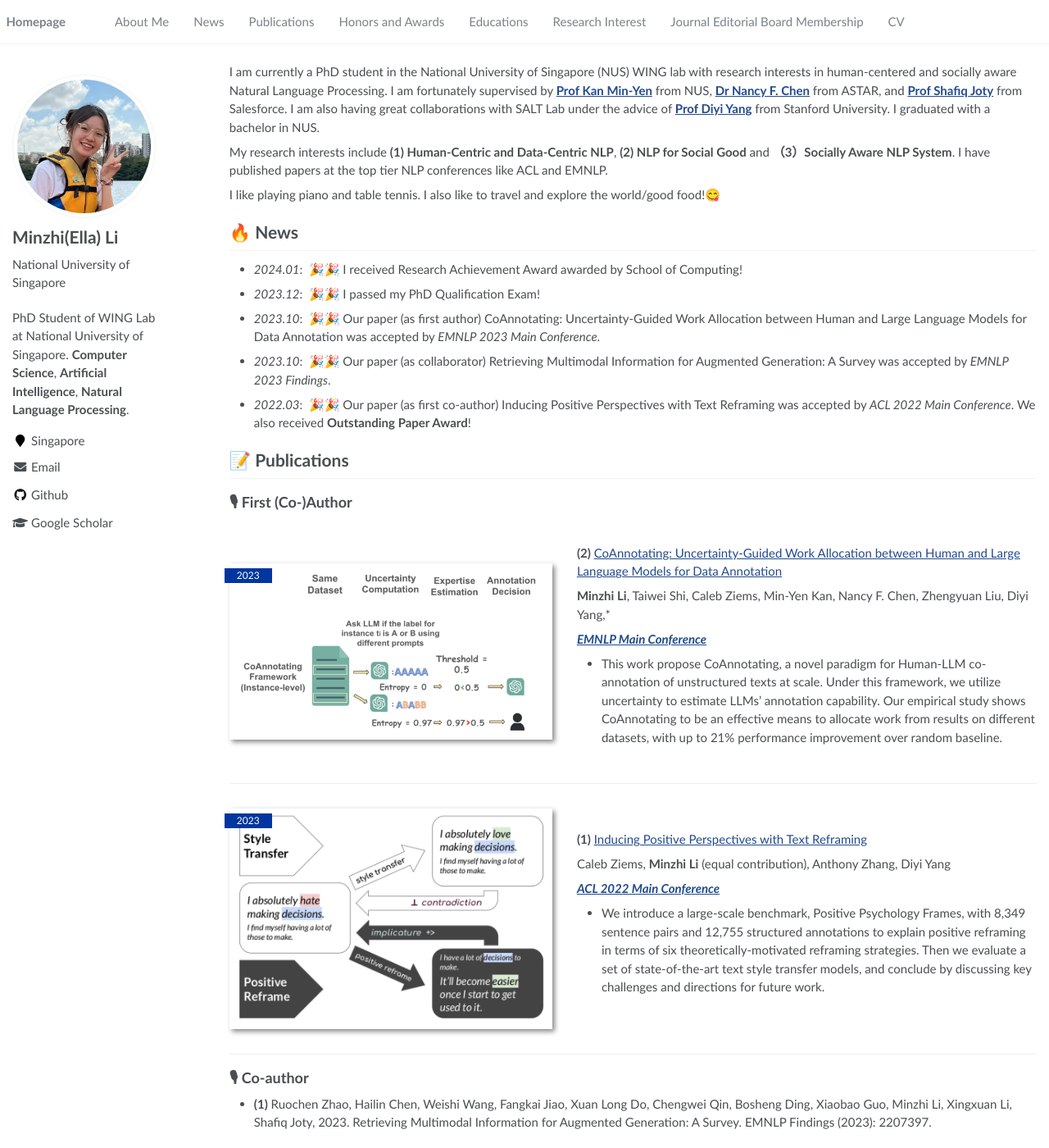
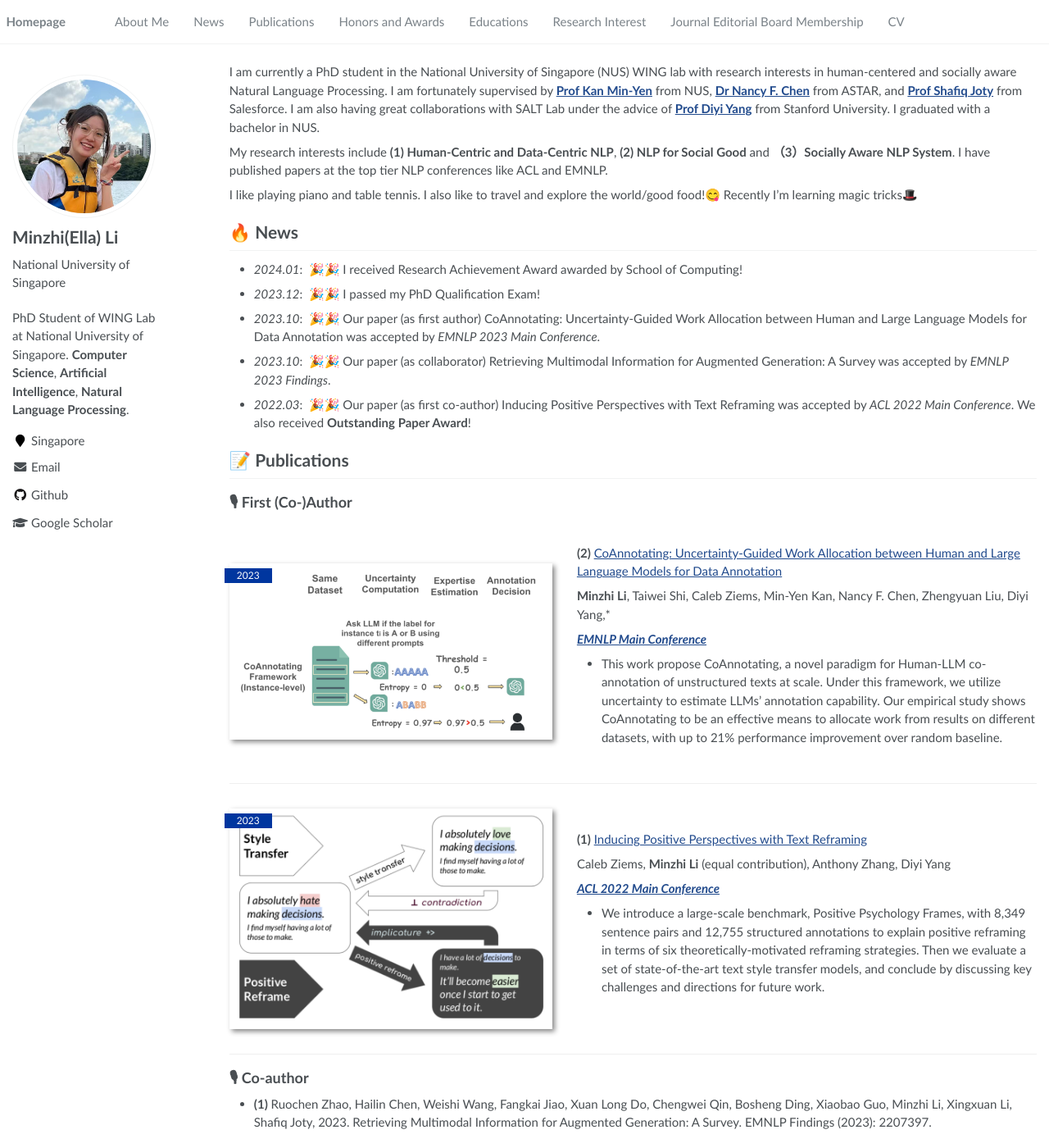
Before and after one commit to Yocodeyo/Yocodeyo.github.io, a Jekyll site: the page built from _pages/about.md, in a window 1280 px wide and 1400 px high. Shown: the whole window at 82% size. Built offline with Jekyll 4.4.1, drawn with Linux system fonts in a browser that asks for light colours; some of the changed text lies outside the part shown.

Commit message:
Your commit message here1

```diff
--- a/_pages/about.md
+++ b/_pages/about.md
@@ -21,7 +21,7 @@ I am currently a PhD student in the National University of Singapore (NUS) WING
 
 My research interests include **(1) Human-Centric and Data-Centric NLP**, **(2) NLP for Social Good** and **（3）Socially Aware NLP System**. I have published papers at the top tier NLP conferences like ACL and EMNLP.
 
-I like playing piano and table tennis. I also like to travel and explore the world/good food!😋
+I like playing piano and table tennis. I also like to travel and explore the world/good food!😋 Recently I'm learning magic tricks🎩
 
 
 # 🔥 News
```
Also changed, not shown: other parts of _pages/about.md (+4 -3 lines).
